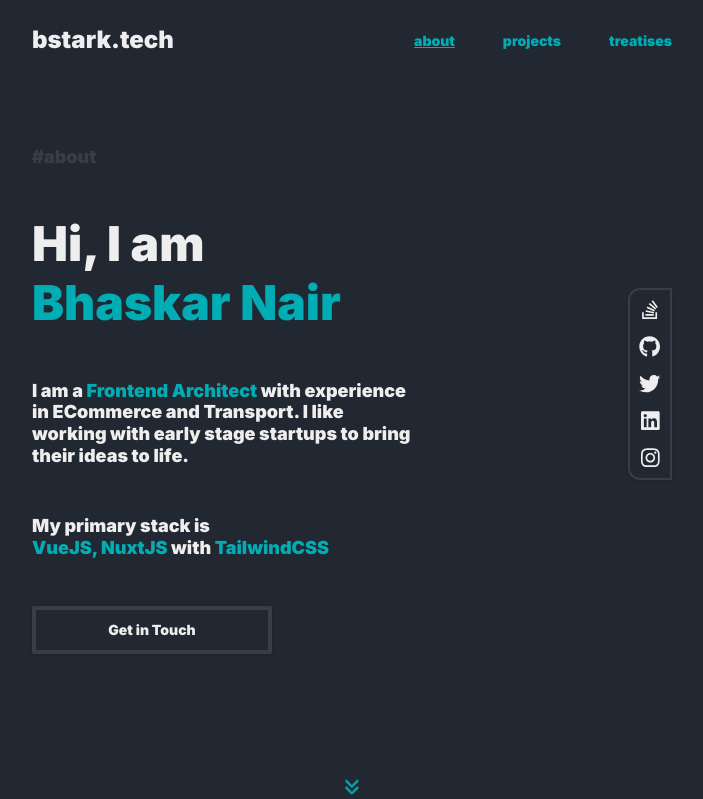
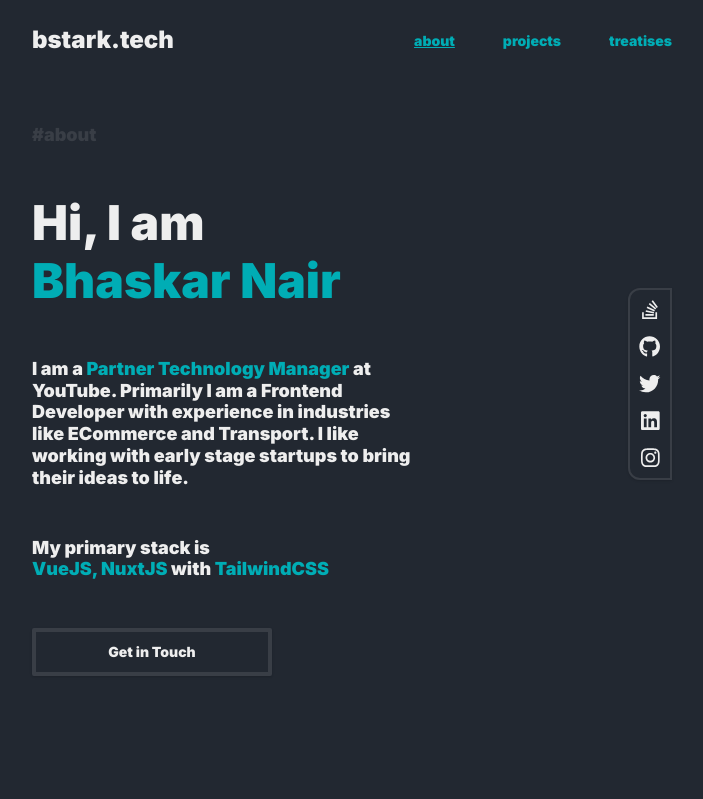
Before and after one commit to bhaskar-nair2/bstark-blue, a React (Vite) app: page / in a window 1280 px wide. Shown: the top 799 px of the page, without its empty margins (288-991 px from the left). Built offline with nearby package versions, Linux system fonts and the light colour scheme.

Commit message:
Updated Description

```diff
--- a/src/components/about.jsx
+++ b/src/components/about.jsx
@@ -28,7 +28,8 @@
         <span className="text-primary">Bhaskar Nair</span>
       </h1>
       <p className="text-md lg:text-base lg:w-96 mb-12">
-        I am a <span className="text-primary">Frontend Architect</span> with experience in ECommerce and
+        I am a <span className="text-primary">Partner Technology Manager</span> at YouTube.
+        Primarily I am a Frontend Developer with experience in industries like ECommerce and
         Transport. I like working with early stage startups to bring their
         ideas to life.
       </p>
```
